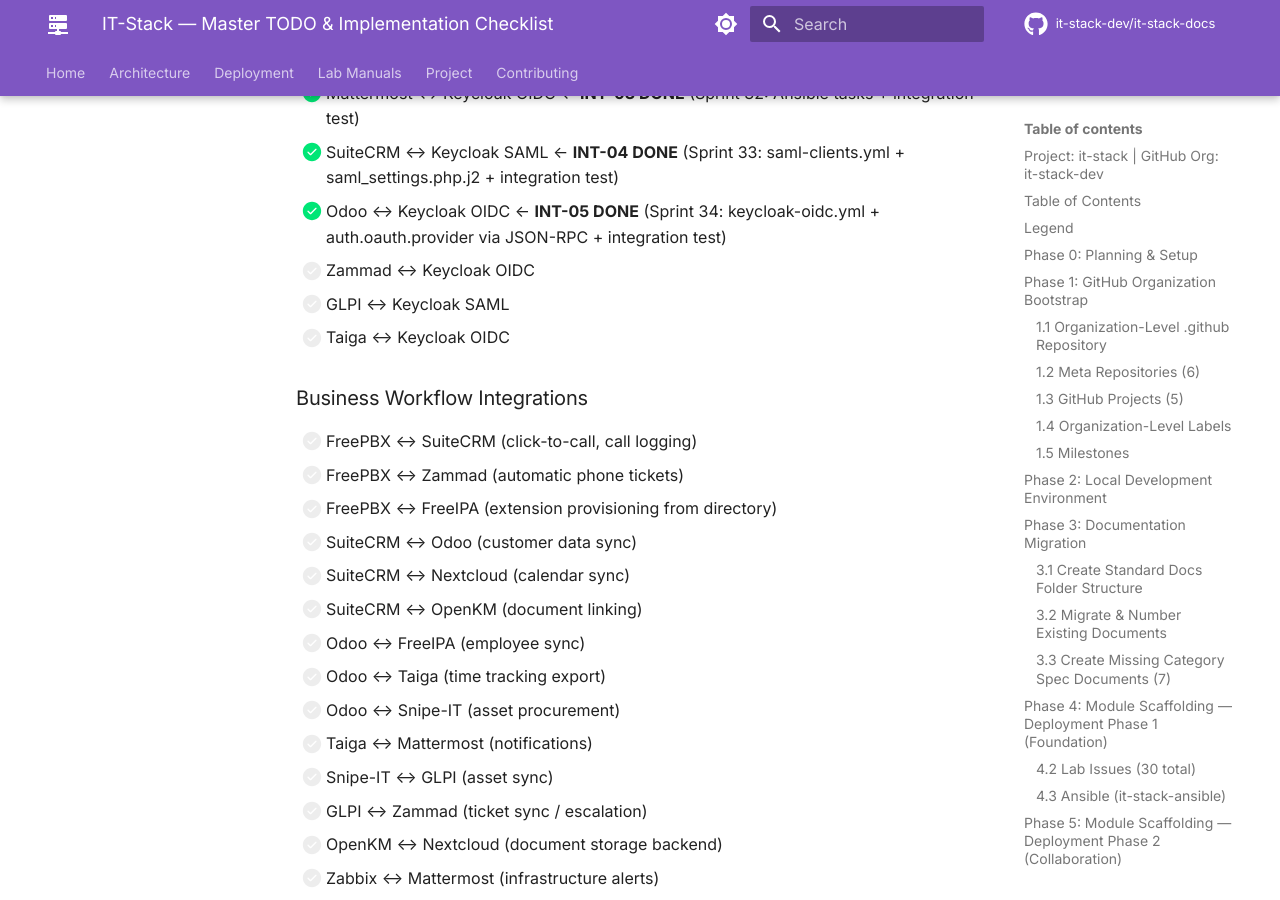
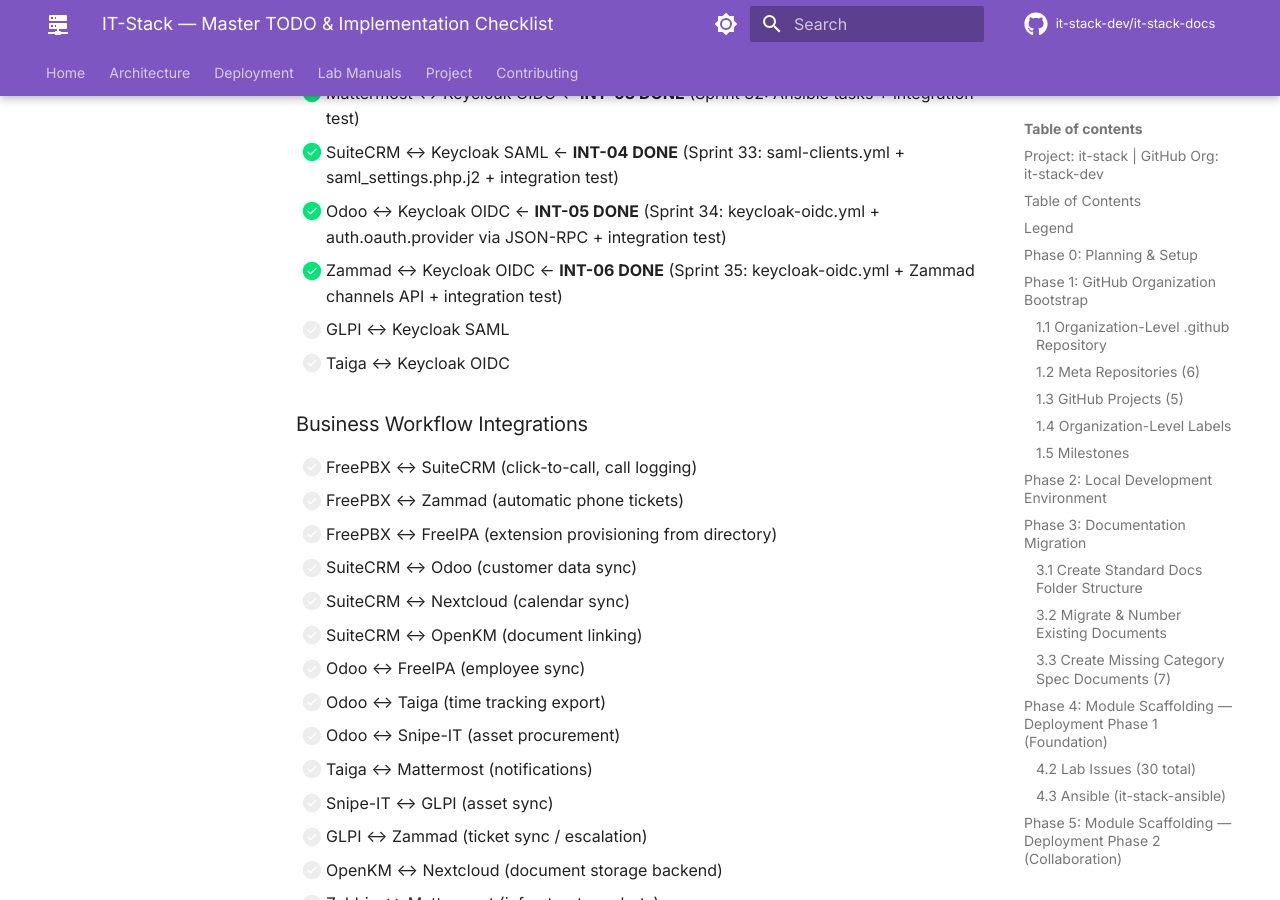
Before and after one commit to it-stack-dev/it-stack-docs, an MkDocs documentation site: the page built from docs/IT-STACK-TODO.md, in a window 1280 px wide and 900 px high, scrolled down 14959 px. Built offline with MkDocs 1.6.1 and Material for MkDocs 9.7.7, drawn with Linux system fonts in a browser that asks for light colours; comment, search, counter and statistics services are not loaded.

Commit message:
docs: Sprint 35 INT-06 CHANGELOG v1.31.0 + TODO INT-06 marked done

```diff
--- a/docs/IT-STACK-TODO.md
+++ b/docs/IT-STACK-TODO.md
@@ -391,7 +391,7 @@ All 5 repos have:
 - [x] Mattermost ↔ Keycloak OIDC  ← **INT-03 DONE** (Sprint 32: Ansible tasks + integration test)
 - [x] SuiteCRM ↔ Keycloak SAML  ← **INT-04 DONE** (Sprint 33: saml-clients.yml + saml_settings.php.j2 + integration test)
 - [x] Odoo ↔ Keycloak OIDC  ← **INT-05 DONE** (Sprint 34: keycloak-oidc.yml + auth.oauth.provider via JSON-RPC + integration test)
-- [ ] Zammad ↔ Keycloak OIDC
+- [x] Zammad ↔ Keycloak OIDC  ← **INT-06 DONE** (Sprint 35: keycloak-oidc.yml + Zammad channels API + integration test)
 - [ ] GLPI ↔ Keycloak SAML
 - [ ] Taiga ↔ Keycloak OIDC
 
```
Also changed, not shown: CHANGELOG.md (+17 -1 lines).
